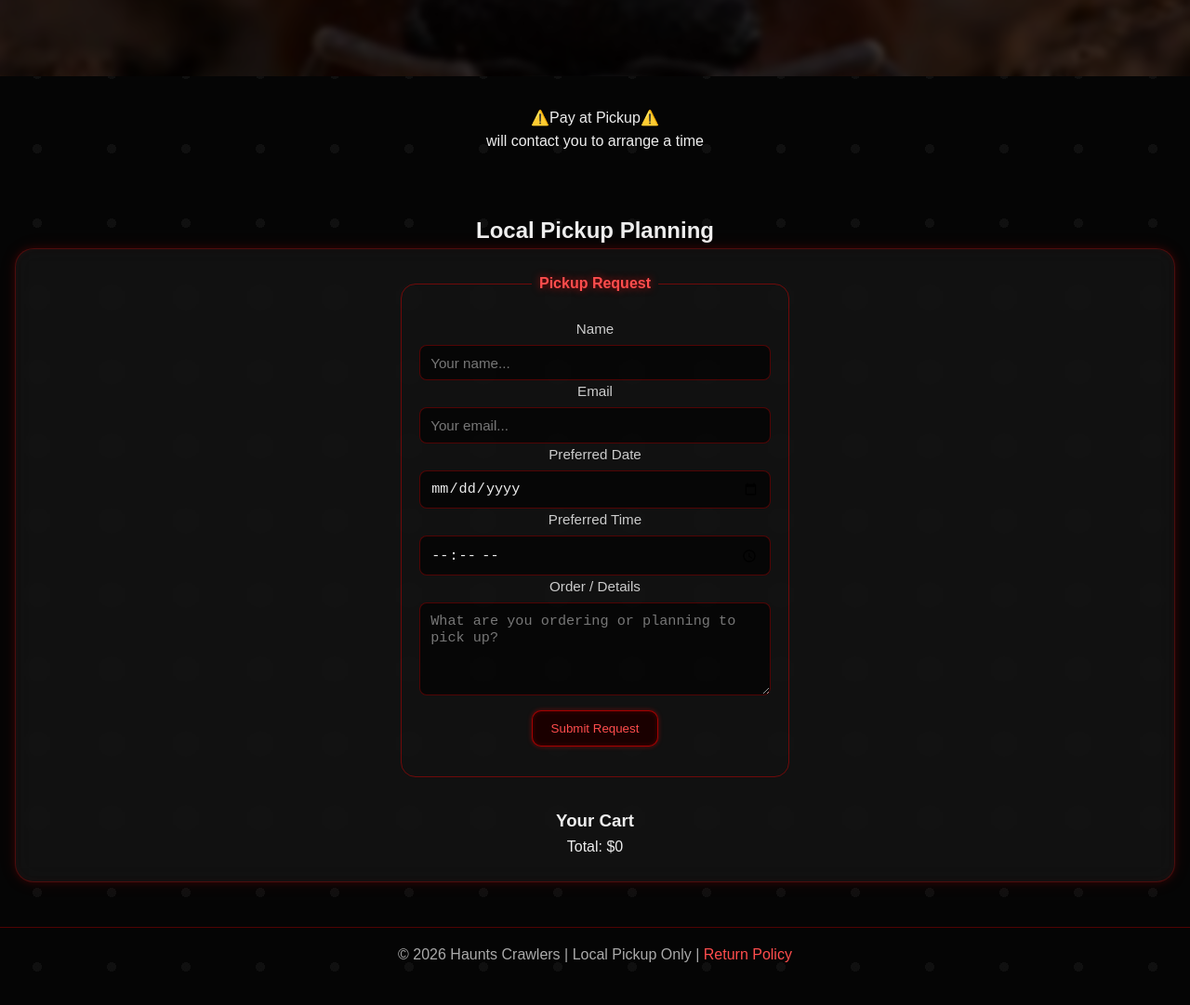
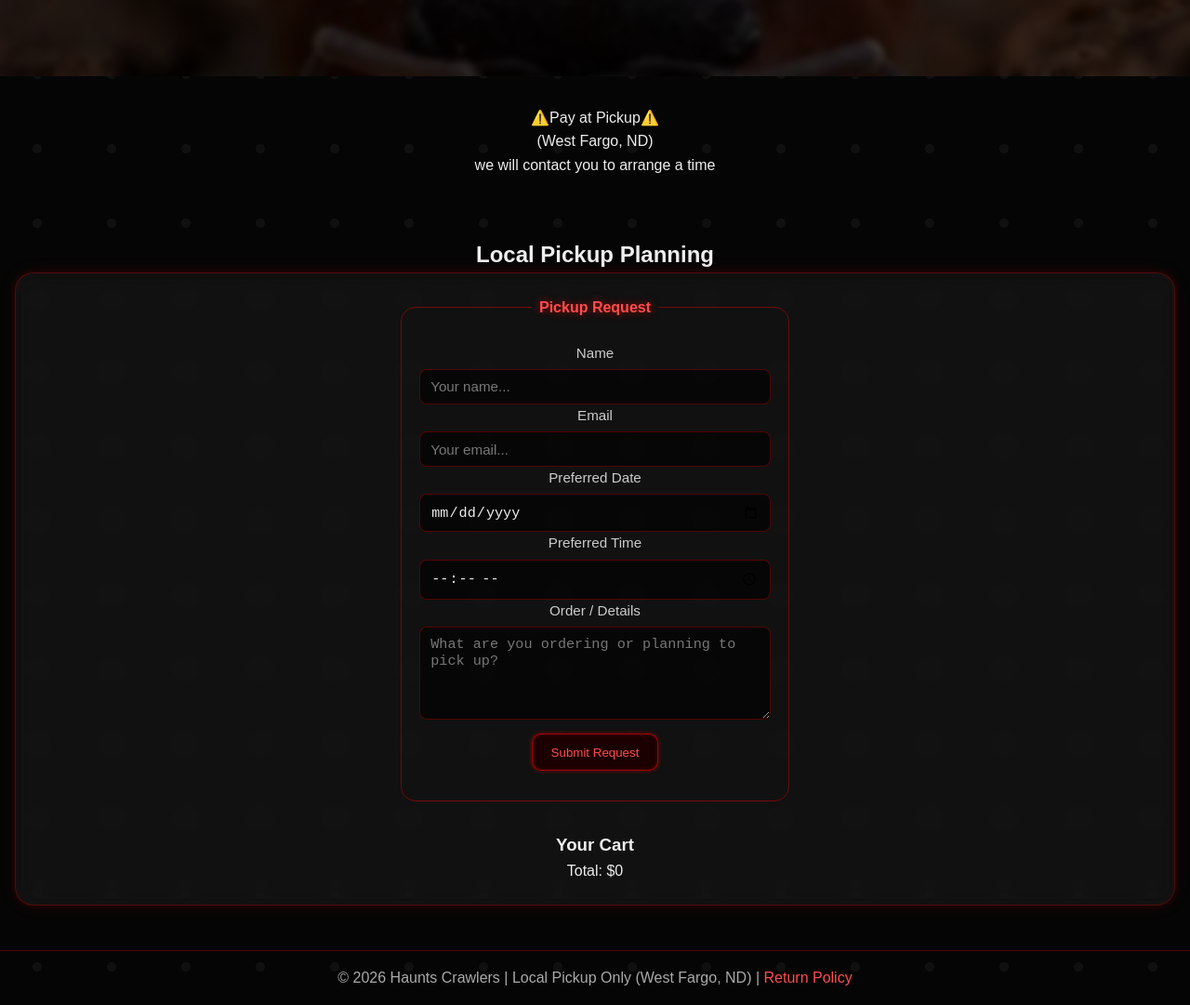
Before and after one commit to 1HauntingMyDreams0/haunts-crawlers, a plain HTML site: page pickup.html in a window 1280 px wide. Shown: the part 360-1441 px from the top of the page at 93% size. Before the commit the page ends 1415 px from the top, so only its background shows below. Drawn offline with Linux system fonts and the light colour scheme.

Commit message:
updated pickup location

```diff
--- a/pickup.html
+++ b/pickup.html
@@ -76,7 +76,8 @@
 
         <section class="pickup-notice">
             <p>⚠️Pay at Pickup⚠️</p>
-            <p>will contact you to arrange a time</p>
+            <p>(West Fargo, ND)</p>
+            <p>we will contact you to arrange a time</p>
         </section>
 
         <section>
@@ -126,7 +127,7 @@
     </main>
 
     <footer>
-        <p>&copy; 2026 Haunts Crawlers | Local Pickup Only | <a href="returns.html">Return Policy</a></p>
+        <p>&copy; 2026 Haunts Crawlers | Local Pickup Only (West Fargo, ND) | <a href="returns.html">Return Policy</a></p>
     </footer>
 
     <script>
```
Also changed, not shown: care.html (+1 -1 lines), cart.html (+2 -1 lines), contact.html (+1 -1 lines), index.html (+1 -1 lines), returns.html (+1 -1 lines).
